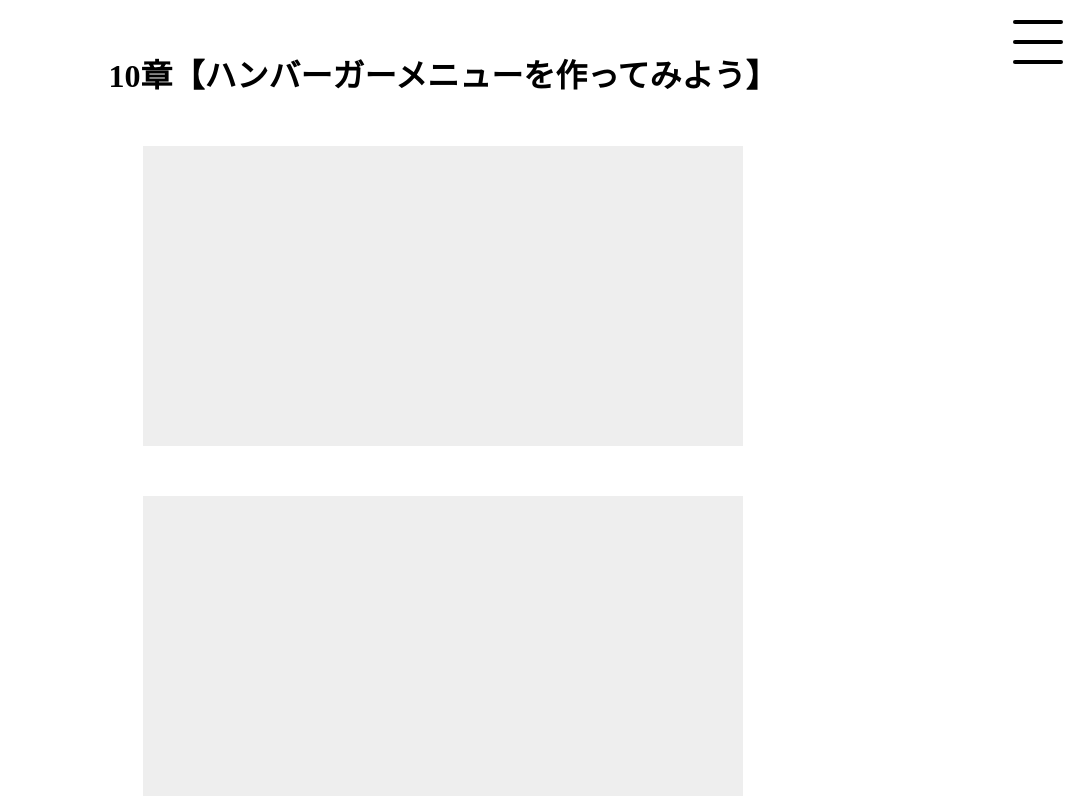
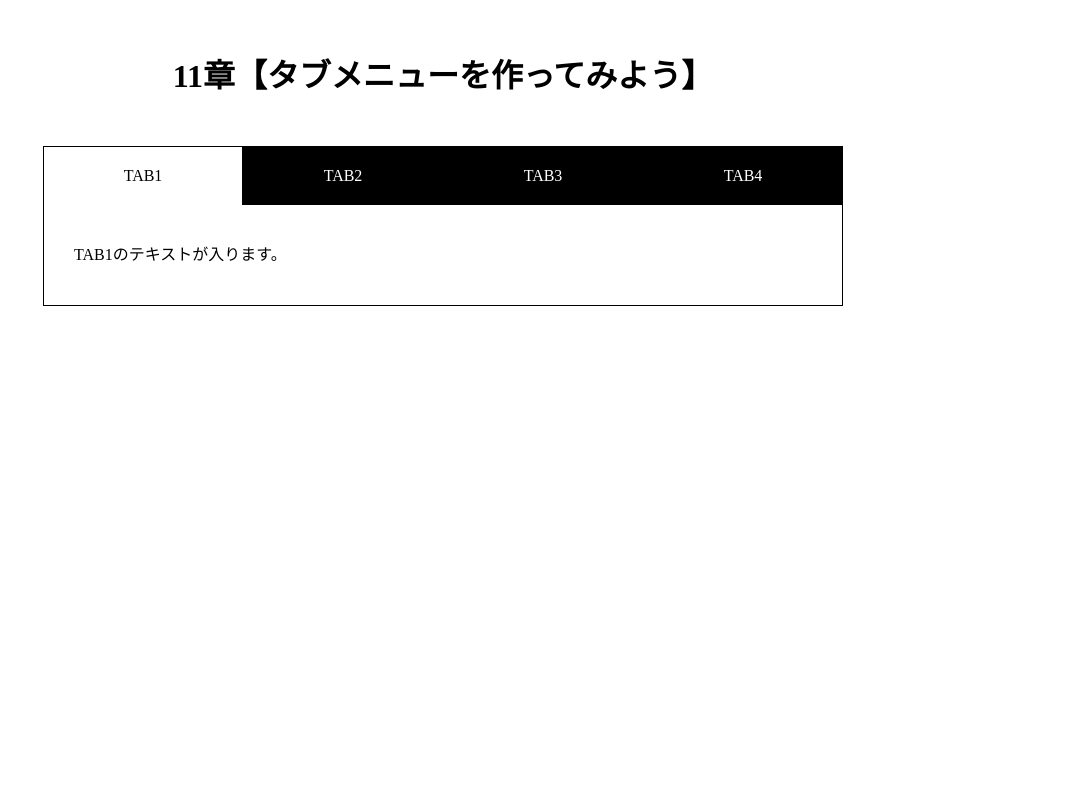
Before and after one commit to majikina131012/java_practice, a plain HTML site: page index.html in a window 1280 px wide. Shown: the top 800 px of the page, without its empty margins (197-1280 px from the left). Drawn offline with Linux system fonts and the light colour scheme.

Commit message:
１１章 タブ

```diff
--- a/app.js
+++ b/app.js
@@ -1,7 +1,9 @@
-$(function() {
-  $('.menu-trigger').on('click', function(event) {
-    $(this).toggleClass('active');
-    $('#sp-menu').fadeToggle();
-    event.preventDefault();
-  });
+$('#tab-contents .tab[id != "tab1"]').hide();
+
+$('#tab-menu a').on('click', function(event) {
+  $("#tab-contents .tab").hide();
+  $("#tab-menu .active").removeClass("active");
+  $(this).addClass("active");
+  $($(this).attr("href")).show();
+  event.preventDefault();
 });
--- a/css/style.css
+++ b/css/style.css
@@ -5,87 +5,57 @@
   padding: 0;
   box-sizing: border-box;
 }
+
 h1 {
   text-align: center;
   margin: 50px 0;
 }
-.box {
-  height: 300px;
+
+.wrap {
   width: 90%;
-  max-width: 600px;
-  margin: 0 auto 50px;
-  background-color: #eee;
+  max-width: 800px;
+  margin: 0 auto;
 }
-/* ---------------------------- */
-/* ---- ハンバーガーアイコン ---- */
-/* ---------------------------- */
-#hm-icon {
-  position: fixed;
-  right: 20px;
-  top: 20px;
-  z-index: 10;
+
+#tab-menu {
+  display: flex;
 }
-.menu-trigger,
-.menu-trigger span {
-  display: inline-block;
-  transition: all .4s;
-  box-sizing: border-box;
+
+#tab-menu li {
+  list-style-type: none;
+  width: 25%;
 }
-.menu-trigger {
-  position: relative;
-  width: 50px;
-  height: 44px;
-}
-.menu-trigger span {
-  position: absolute;
-  left: 0;
-  width: 100%;
-  height: 4px;
-  background-color: #000;
-  border-radius: 4px;
-}
-.menu-trigger span:nth-child(1) {
-  top: 0;
-}
-.menu-trigger span:nth-child(2) {
-  top: 20px;
-}
-.menu-trigger span:nth-child(3) {
-  bottom: 0;
-}
-.menu-trigger.active span:nth-child(1) {
-  -webkit-transform: translateY(20px) rotate(-45deg);
-  transform: translateY(20px) rotate(-45deg);
-  background-color: #fff;
-}
-.menu-trigger.active span:nth-child(2) {
-  opacity: 0;
-}
-.menu-trigger.active span:nth-child(3) {
-  -webkit-transform: translateY(-20px) rotate(45deg);
-  transform: translateY(-20px) rotate(45deg);
-  background-color: #fff;
-}
-/* ------------------------ */
-/* ------ spメニュー ------ */
-/* ------------------------ */
-#sp-menu {
-  position: fixed;
-  top: 0;
-  left: 0;
-  background: #000;
-  color: #fff;
-  width: 100%;
-  min-height: 100%;
-  display: none;
-  z-index: 9;
-}
-#sp-menu li {
-  text-align: center;
-  margin-bottom: 30px;
-}
-#sp-menu a {
+
+#tab-menu li a {
   color: #fff;
   text-decoration: none;
-  font-weight: bold;
+  display: block;
+  padding: 20px;
+  text-align: center;
+  background: #000;
+  border: 1px solid #000;
+  border-bottom: none;
 }
+
+#tab-menu .active {
+  background: #fff;
+  color: #000;
+}
+
+#tab-contents {
+  display: flex;
+  flex-wrap: wrap;
+}
+
+#tab-contents .tab {
+  width: 100%;
+  padding: 30px;
+  background: #fff;
+  border: 1px solid #000;
+  border-top: none;
+}
+
+#tab-contents p {
+  color: #000;
+  line-height: 2.5;
+}
--- a/index.html
+++ b/index.html
@@ -1,42 +1,40 @@
 <!DOCTYPE html>
 <html lang="ja">
   <head>
-    <meta charset="UTF-8">
+    <meta charset="UTF-8" />
     <meta name="viewport" content="width=device-width,initial-scale=1.0">
-    <title>10章【ハンバーガーメニューを作ってみよう】</title>
+    <title>11章【タブメニューを作ってみよう】</title>
     <link rel="stylesheet" href="css/style.css" />
   </head>
   <body>
-    <h1>10章【ハンバーガーメニューを作ってみよう】</h1>
+    <h1>11章【タブメニューを作ってみよう】</h1>
 
-    <div id="sp-menu">
-      <h2>MENU</h2>
-      <ul>
-        <li><a href="#">MENU1</a></li>
-        <li><a href="#">MENU2</a></li>
-        <li><a href="#">MENU3</a></li>
-        <li><a href="#">MENU4</a></li>
-        <li><a href="#">MENU5</a></li>
+    <div class="wrap">
+      <ul id="tab-menu">
+        <li><a href="#tab1" class="active">TAB1</a></li>
+        <li><a href="#tab2" class="">TAB2</a></li>
+        <li><a href="#tab3" class="">TAB3</a></li>
+        <li><a href="#tab4" class="">TAB4</a></li>
       </ul>
+
+      <div id="tab-contents">
+        <div id="tab1" class="tab">
+          <p>TAB1のテキストが入ります。</p>
+        </div>
+
+        <div id="tab2" class="tab">
+          <p>TAB2のテキストが入ります。TAB2のテキストが入ります。</p>
+        </div>
+
+        <div id="tab3" class="tab">
+          <p>TAB3のテキストが入ります。TAB3のテキストが入ります。TAB3のテキストが入ります。</p>
+        </div>
+
+        <div id="tab4" class="tab">
+          <p>TAB4のテキストが入ります。TAB4のテキストが入ります。TAB4のテキストが入ります。TAB4のテキストが入ります。</p>
+        </div>
+      </div>
     </div>
-
-    <div id="hm-icon">
-      <a class="menu-trigger" href="#">
-        <span></span>
-        <span></span>
-        <span></span>
-      </a>
-    </div>
-
-    <div class="box"></div>
-    <div class="box"></div>
-    <div class="box"></div>
-    <div class="box"></div>
-    <div class="box"></div>
-    <div class="box"></div>
-    <div class="box"></div>
-    <div class="box"></div>
-
     <script src="jquery.min.js"></script>
     <script src="app.js"></script>
   </body>
```
